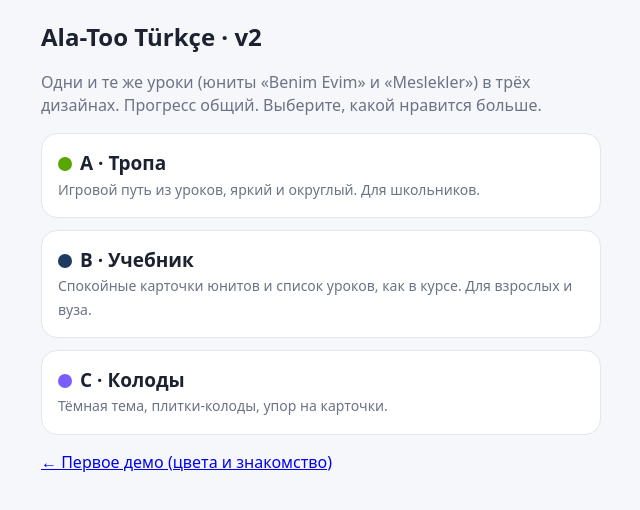
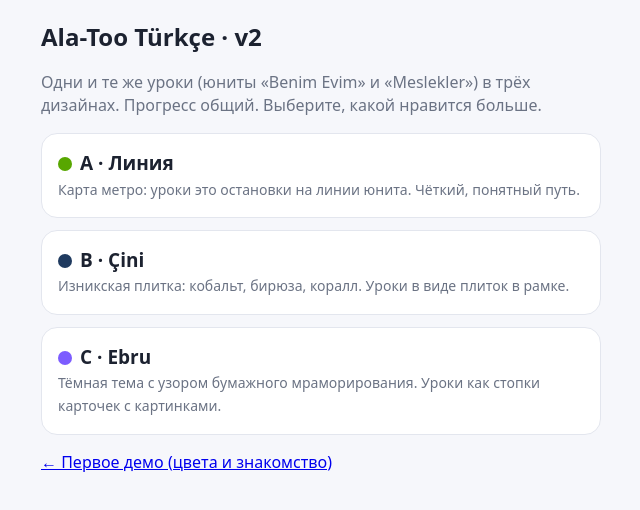
Before and after one commit to Aktilekhiri/turkce-demo, a plain HTML site: page v2/index.html in a window 1280 px wide. Shown: the whole page, without its empty margins (319-959 px from the left). Drawn offline with Linux system fonts and the light colour scheme.

Commit message:
v2: update chooser descriptions
Co-Authored-By: Claude Sonnet 5.5 <noreply@anthropic.com>
Claude-Session: https://claude.ai/code/session_01MSRwNUcx47oeYRjMsR48iB

```diff
--- a/v2/index.html
+++ b/v2/index.html
@@ -2,7 +2,7 @@
 <style>body{margin:0;font:16px/1.45 system-ui,sans-serif;background:#f6f7fb;color:#1c2230}main{max-width:560px;margin:0 auto;padding:20px}h1{font-size:24px;margin:0 0 4px}p{color:#6b7384}
 a.c{display:block;text-decoration:none;color:inherit;border:1px solid #e3e6ee;background:#fff;border-radius:16px;padding:16px;margin:12px 0}a.c b{font-size:19px;display:block}a.c span{color:#6b7384;font-size:14px}.dot{display:inline-block;width:14px;height:14px;border-radius:50%;margin-right:8px;vertical-align:-1px}</style></head>
 <body><main><h1>Ala-Too Türkçe · v2</h1><p>Одни и те же уроки (юниты «Benim Evim» и «Meslekler») в трёх дизайнах. Прогресс общий. Выберите, какой нравится больше.</p>
-<a class="c" href="a/"><b><i class="dot" style="background:#58a700"></i>A · Тропа</b><span>Игровой путь из уроков, яркий и округлый. Для школьников.</span></a>
-<a class="c" href="b/"><b><i class="dot" style="background:#1f3a5f"></i>B · Учебник</b><span>Спокойные карточки юнитов и список уроков, как в курсе. Для взрослых и вуза.</span></a>
-<a class="c" href="c/"><b><i class="dot" style="background:#7c5cff"></i>C · Колоды</b><span>Тёмная тема, плитки-колоды, упор на карточки.</span></a>
+<a class="c" href="a/"><b><i class="dot" style="background:#58a700"></i>A · Линия</b><span>Карта метро: уроки это остановки на линии юнита. Чёткий, понятный путь.</span></a>
+<a class="c" href="b/"><b><i class="dot" style="background:#1f3a5f"></i>B · Çini</b><span>Изникская плитка: кобальт, бирюза, коралл. Уроки в виде плиток в рамке.</span></a>
+<a class="c" href="c/"><b><i class="dot" style="background:#7c5cff"></i>C · Ebru</b><span>Тёмная тема с узором бумажного мраморирования. Уроки как стопки карточек с картинками.</span></a>
 <p><a href="../">← Первое демо (цвета и знакомство)</a></p></main></body></html>
```
